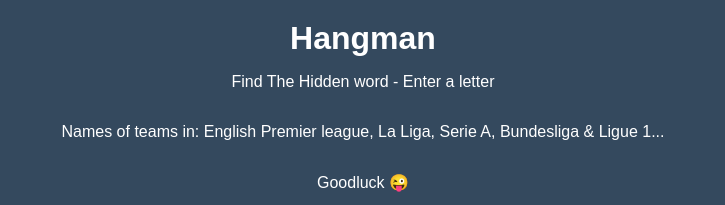
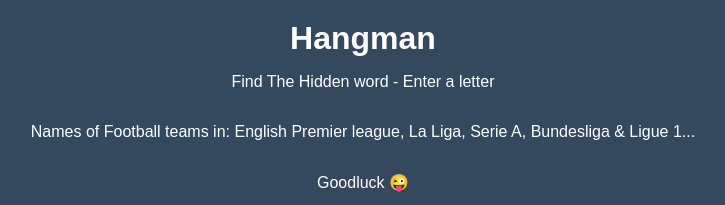
Before and after one commit to JrNyambura/Hangman, a plain HTML site: page index.html in a window 1280 px wide. Shown: the top 205 px of the page, without its empty margins (277-1002 px from the left). Drawn offline with Linux system fonts and the light colour scheme.

Commit message:
Update index.html

```diff
--- a/index.html
+++ b/index.html
@@ -9,7 +9,7 @@
 <body>
     <h1>Hangman</h1>
     <p>Find The Hidden word - Enter a letter</p>
-    <p>Names of teams in: English Premier league, La Liga, Serie A, Bundesliga & Ligue 1...</p>
+    <p>Names of Football teams in: English Premier league, La Liga, Serie A, Bundesliga & Ligue 1...</p>
     <p>Goodluck 😜</p>
 
     <div class="class-container">
```
